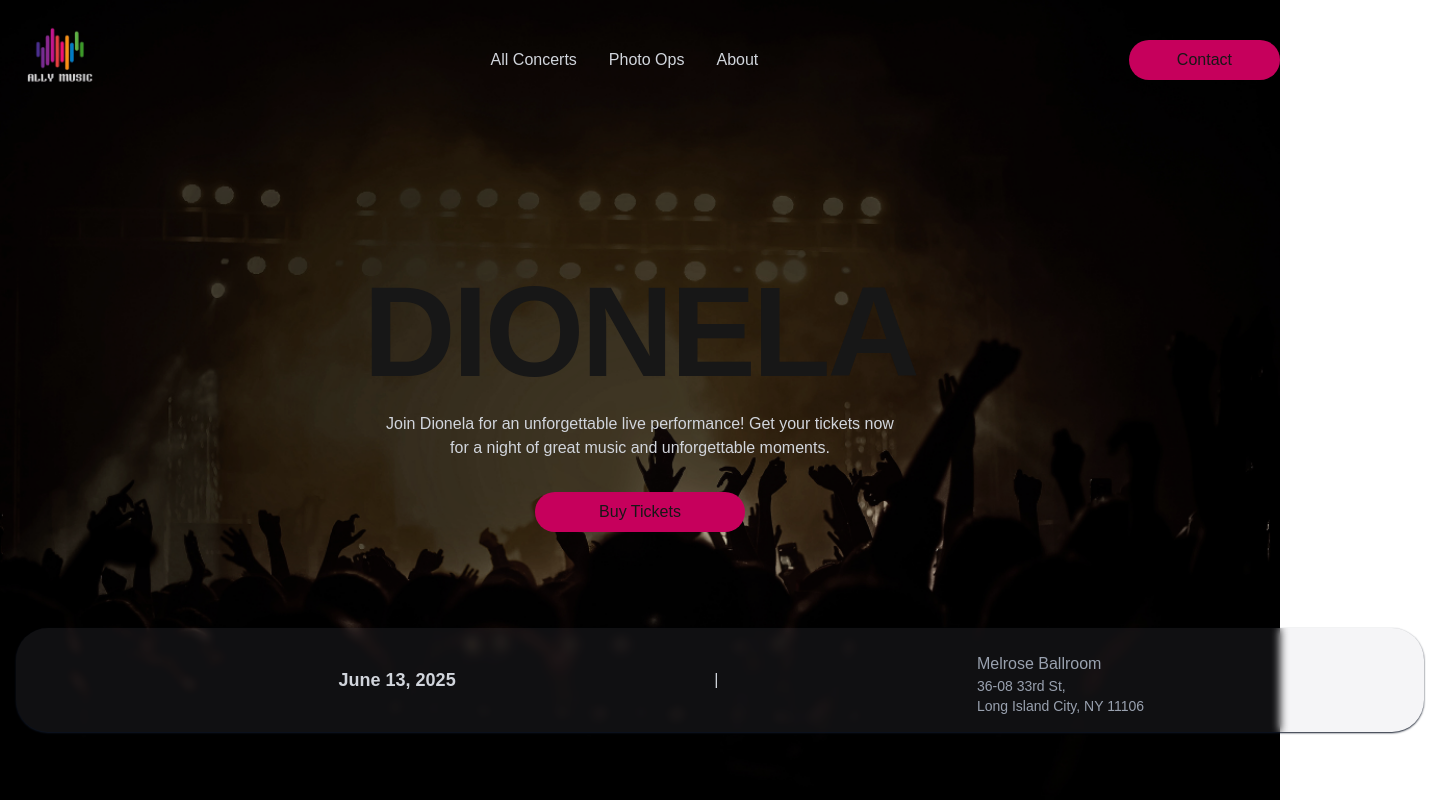
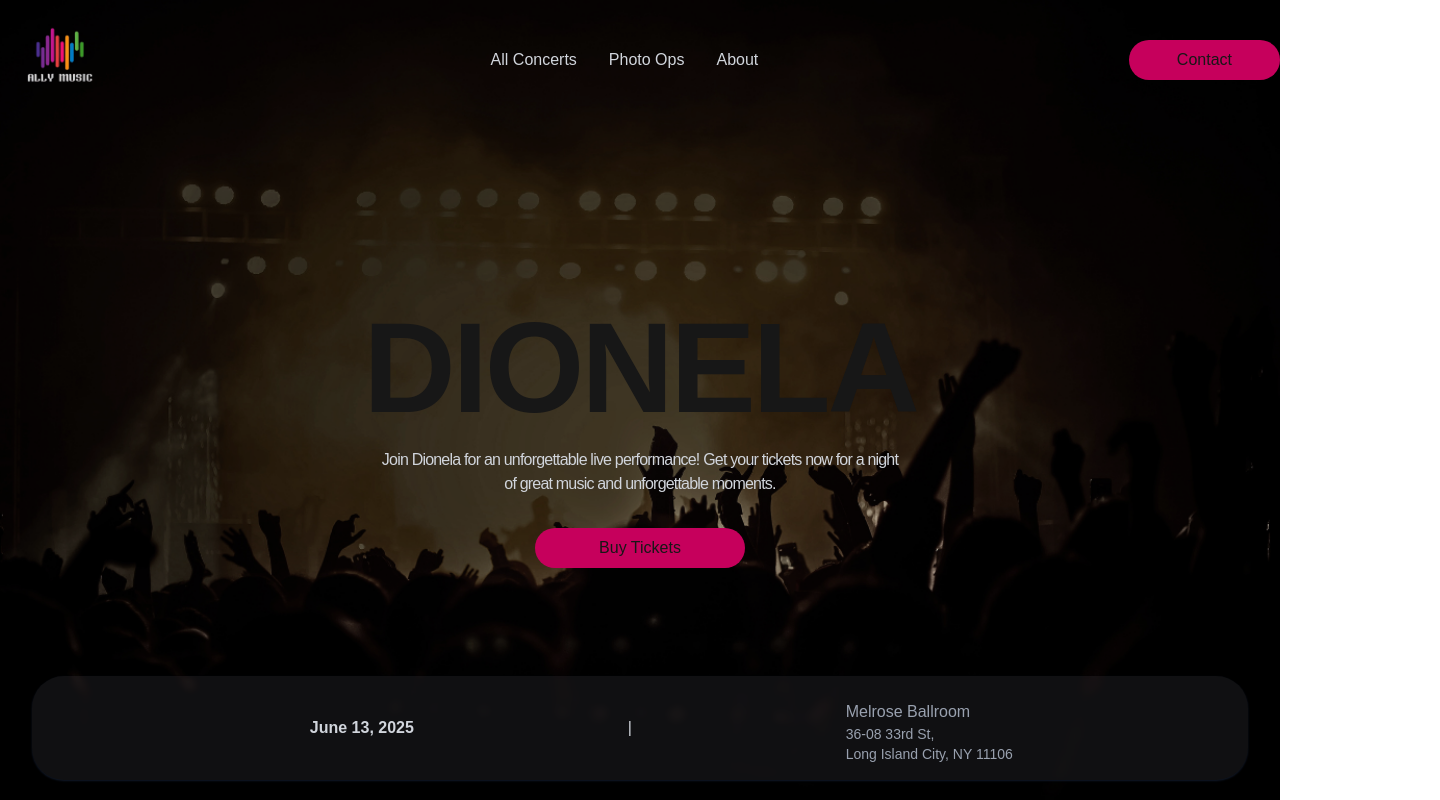
Before and after one commit to alexmortelsison/allymusic5, a Next.js app: page / in a window 1280 px wide. Shown: the whole page, 1440 px wide, since content can reach past the window. Built offline with nearby package versions, Linux system fonts and the light colour scheme.

Commit message:
updated hero, schedule

```diff
--- a/app/components/Hero.tsx
+++ b/app/components/Hero.tsx
@@ -13,11 +13,11 @@ export default function Hero() {
           className="object-cover -z-50 brightness-80"
         />
       </div>
-      <div className="flex flex-col justify-center items-center mt-140 md:mt-140 lg:mt-90 2xl:mt-140 max-w-7xl mx-auto">
-        <h1 className="font-bold text-8xl md:text-9xl 2xl:text-[150px] tracking-tight">
+      <div className="flex flex-col justify-center items-center mt-70 md:mt-100 lg:mt-58 2xl:mt-80 max-w-7xl mx-auto">
+        <h1 className="font-bold text-8xl md:text-9xl 2xl:text-[170px] tracking-tight">
           DIONELA
         </h1>
-        <p className="w-[520px] text-center pt-4 px-16 md:px-0 text-gray-300">
+        <p className="w-[520px] text-center pt-4 px-16 md:px-0 text-gray-300 tracking-tighter">
           Join Dionela for an unforgettable live performance! Get your tickets
           now for a night of great music and unforgettable moments.
         </p>
@@ -27,7 +27,7 @@ export default function Hero() {
           </button>
         </div>
       </div>
-      <div className="2xl:w-1/3 mx-auto px-4">
+      <div className="w-full 2xl:w-2/3 mx-auto px-4 md:px-8 absolute bottom-5">
         <Schedule />
       </div>
     </div>
--- a/app/components/Schedule.tsx
+++ b/app/components/Schedule.tsx
@@ -1,8 +1,10 @@
 export default function Schedule() {
   return (
-    <div className="flex items-center justify-between lg:py-4 md:py-12 bg-gray-400/10 backdrop-blur-xs mt-48 lg:mt-24 rounded-4xl shadow-xs shadow-gray-900 text-gray-300 px-16">
+    <div className="flex items-center justify-between py-4 lg:py-4 md:py-8 bg-gray-400/10 backdrop-blur-xs mt-48 lg:mt-24 rounded-4xl shadow-xs shadow-gray-900 text-gray-300 px-16">
       <div className="flex items-center justify-evenly w-screen">
-        <h1 className="lg:text-lg font-semibold text-nowrap">June 13, 2025</h1>
+        <h1 className="font-semibold text-nowrap text-gray-300">
+          June 13, 2025
+        </h1>
         <p className="">|</p>
         <div className="text-center text-nowrap">
           <p className="pt-2 text-gray-400">Melrose Ballroom</p>
```
